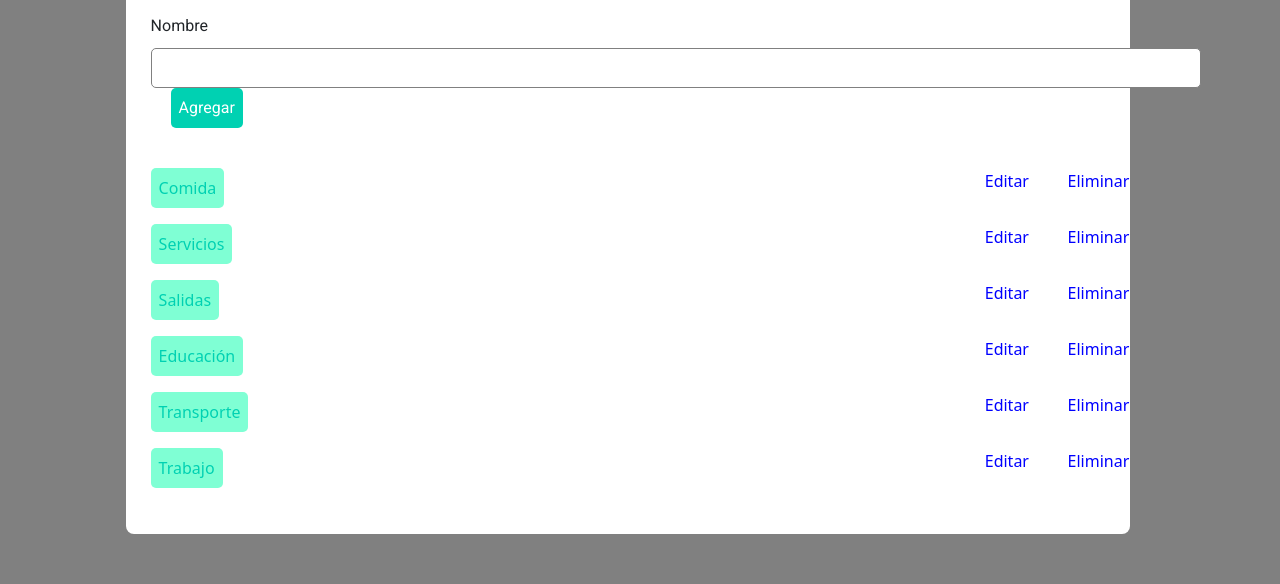
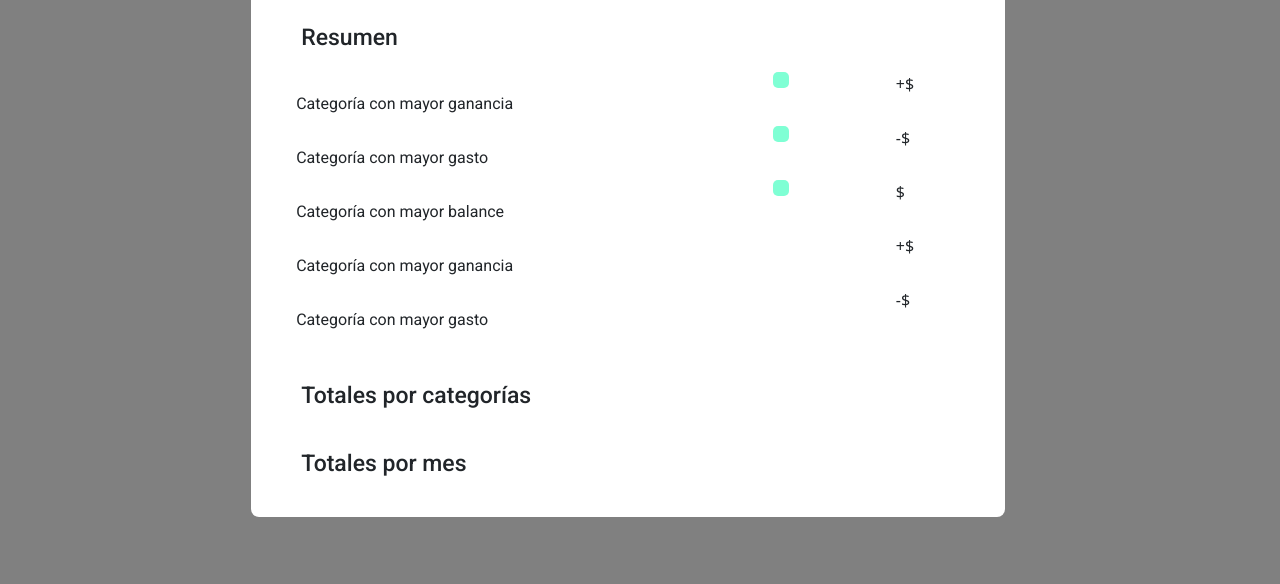
Before and after one commit to JulietaMaldonado/AhorrADAs, a plain HTML site: page index.html in a window 1280 px wide. Shown: the part 224-808 px from the top of the page. Drawn offline with nearby package versions, Linux system fonts and the light colour scheme.

Commit message:
avance 1 de la pagina de reportes

```diff
--- a/index.html
+++ b/index.html
@@ -179,7 +179,11 @@
     </div>
 
     <!--CATEGORIAS-->
-    <div class="container-fluid row categoriaPag" id="categoriaPag">
+    <div
+      class="container-fluid row categoriaPag"
+      id="categoriaPag"
+      style="display: none"
+    >
       <div class="categoriaCont">
         <h2 class="titulo2">Categorías</h2>
         <label for="" class="label1">Nombre</label>
@@ -190,37 +194,114 @@
         <div class="categoria2">
           <div class="row">
             <div class="col-10"><p class="catNombre">Comida</p></div>
-            <div class="col-1"><button class="editYEli" id="editar">Editar</button></div>
-            <div class="col-1"><button class="editYEli" id="eliminar">Eliminar</button></div>
+            <div class="col-1">
+              <button class="editYEli" id="editar">Editar</button>
+            </div>
+            <div class="col-1">
+              <button class="editYEli" id="eliminar">Eliminar</button>
+            </div>
           </div>
           <div class="row">
             <div class="col-10"><p class="catNombre">Servicios</p></div>
-            <div class="col-1"><button class="editYEli" id="editar">Editar</button></div>
-            <div class="col-1"><button class="editYEli" id="eliminar">Eliminar</button></div>
+            <div class="col-1">
+              <button class="editYEli" id="editar">Editar</button>
+            </div>
+            <div class="col-1">
+              <button class="editYEli" id="eliminar">Eliminar</button>
+            </div>
           </div>
           <div class="row">
             <div class="col-10"><p class="catNombre">Salidas</p></div>
-            <div class="col-1"><button class="editYEli" id="editar">Editar</button></div>
-            <div class="col-1"><button class="editYEli" id="eliminar">Eliminar</button></div>
+            <div class="col-1">
+              <button class="editYEli" id="editar">Editar</button>
+            </div>
+            <div class="col-1">
+              <button class="editYEli" id="eliminar">Eliminar</button>
+            </div>
           </div>
           <div class="row">
             <div class="col-10"><p class="catNombre">Educación</p></div>
-            <div class="col-1"><button class="editYEli" id="editar">Editar</button></div>
-            <div class="col-1"><button class="editYEli" id="eliminar">Eliminar</button></div>
+            <div class="col-1">
+              <button class="editYEli" id="editar">Editar</button>
+            </div>
+            <div class="col-1">
+              <button class="editYEli" id="eliminar">Eliminar</button>
+            </div>
           </div>
           <div class="row">
             <div class="col-10"><p class="catNombre">Transporte</p></div>
-            <div class="col-1"><button class="editYEli" id="editar">Editar</button></div>
-            <div class="col-1"><button class="editYEli" id="eliminar">Eliminar</button></div>
+            <div class="col-1">
+              <button class="editYEli" id="editar">Editar</button>
+            </div>
+            <div class="col-1">
+              <button class="editYEli" id="eliminar">Eliminar</button>
+            </div>
           </div>
           <div class="row">
             <div class="col-10"><p class="catNombre">Trabajo</p></div>
-            <div class="col-1"><button class="editYEli" id="editar">Editar</button></div>
-            <div class="col-1"><button class="editYEli" id="eliminar">Eliminar</button></div>
+            <div class="col-1">
+              <button class="editYEli" id="editar">Editar</button>
+            </div>
+            <div class="col-1">
+              <button class="editYEli" id="eliminar">Eliminar</button>
+            </div>
           </div>
+        </div>
+      </div>
     </div>
     <!--REPORTES-->
-
+    <div class="container-fluid row reportesPag" id="reportesPag">
+      <div class="reportesCont">
+        <h2 class="titulo2">Reportes</h2>
+        <div class="partesReportes">
+          <h4 class="titulo4">Resumen</h4>
+          <div class="resultadosCont">
+             <div class="row ">
+            <div class="col-8">
+              <label for="" class="label1">Categoría con mayor ganancia</label>
+            </div>
+            <div class="col-2"><p class="catNombre"></p></div>
+            <div class="col-2"><p class="mayorGan">+$</p></div>
+          </div>
+          <div class="row">
+            <div class="col-8">
+              <label for="" class="label1">Categoría con mayor gasto</label>
+            </div>
+            <div class="col-2"><p class="catNombre"></p></div>
+            <div class="col-2"><p class="mayorGas">-$</p></div>
+          </div>
+        <div class="row">
+          <div class="col-8">
+            <label for="" class="label1">Categoría con mayor balance</label>
+          </div>
+          <div class="col-2"><p class="catNombre"></p></div>
+          <div class="col-2"><p class="mayorBal">$</p></div>
+        </div>
+        <div class="row ">
+          <div class="col-8">
+            <label for="" class="label1">Categoría con mayor ganancia</label>
+          </div>
+          <div class="col-2"><p class="fechaNombre"></p></div>
+          <div class="col-2"><p class="mayorGan">+$</p></div>
+        </div>
+        <div class="row">
+          <div class="col-8">
+            <label for="" class="label1">Categoría con mayor gasto</label>
+          </div>
+          <div class="col-2"><p class="fechaNombre"></p></div>
+          <div class="col-2"><p class="mayorGas">-$</p></div>
+        </div>
+          </div>
+        <div class="partesReportes">
+          <h4 class="titulo4">Totales por categorías</h4>
+ <div class="resultadoCont"></div>
+        </div>
+        <div class="partesReportes">
+          <h4 class="titulo4">Totales por mes</h4>
+           <div class="resultadoCont"></div>
+        </div>
+      </div>
+    </div>
     <!--JAVASCRIPT-->
     <script src="main.js"></script>
     <!-- JavaScript Bundle with Popper -->
--- a/style.css
+++ b/style.css
@@ -287,3 +287,30 @@ body {
   display: flex;
   justify-content: center;
 }
+/*REPORTES*/
+.reportesPag {
+  display: flex;
+  justify-content: center;
+}
+.reportesCont {
+  background-color: white;
+  border-radius: 8px;
+  width: 60%;
+  height: fit-content;
+  padding: 10px;
+  margin: 50px;
+}
+.partesReportes {
+  margin-top: 40px;
+  margin-bottom: 30px;
+}
+.titulo4 {
+  font-size: 23px;
+  font-family: Roboto;
+  margin-top: 20px;
+  margin-bottom: 20px;
+  margin-left: 40px;
+}
+.resultadosCont {
+  margin-left: 20px;
+}
```
